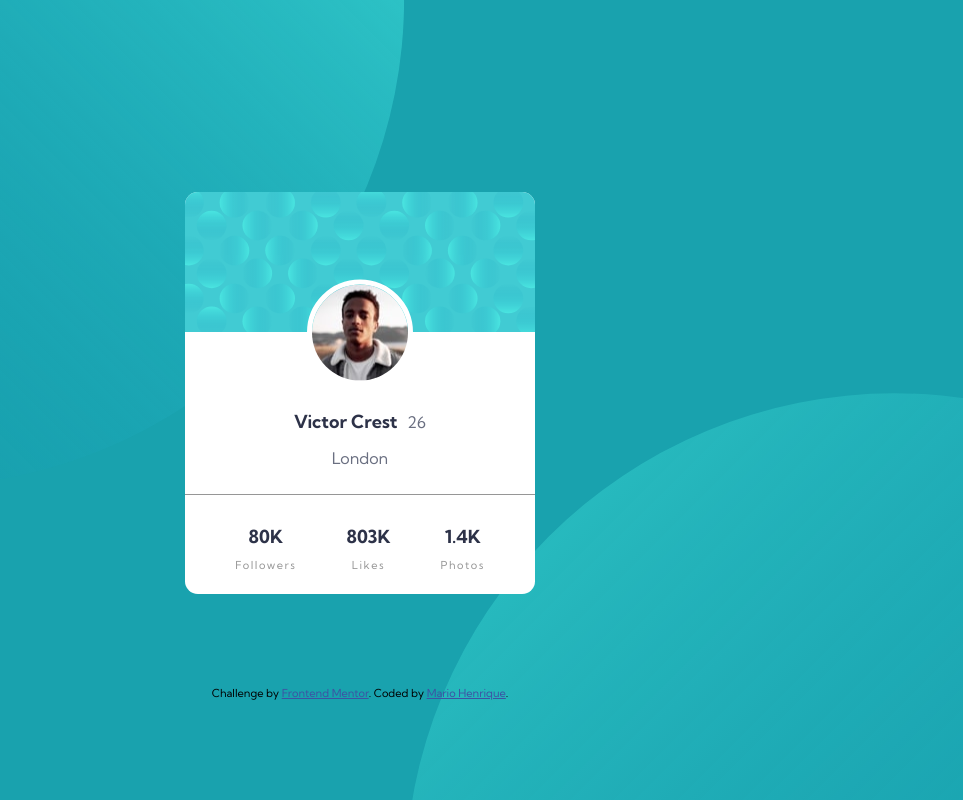
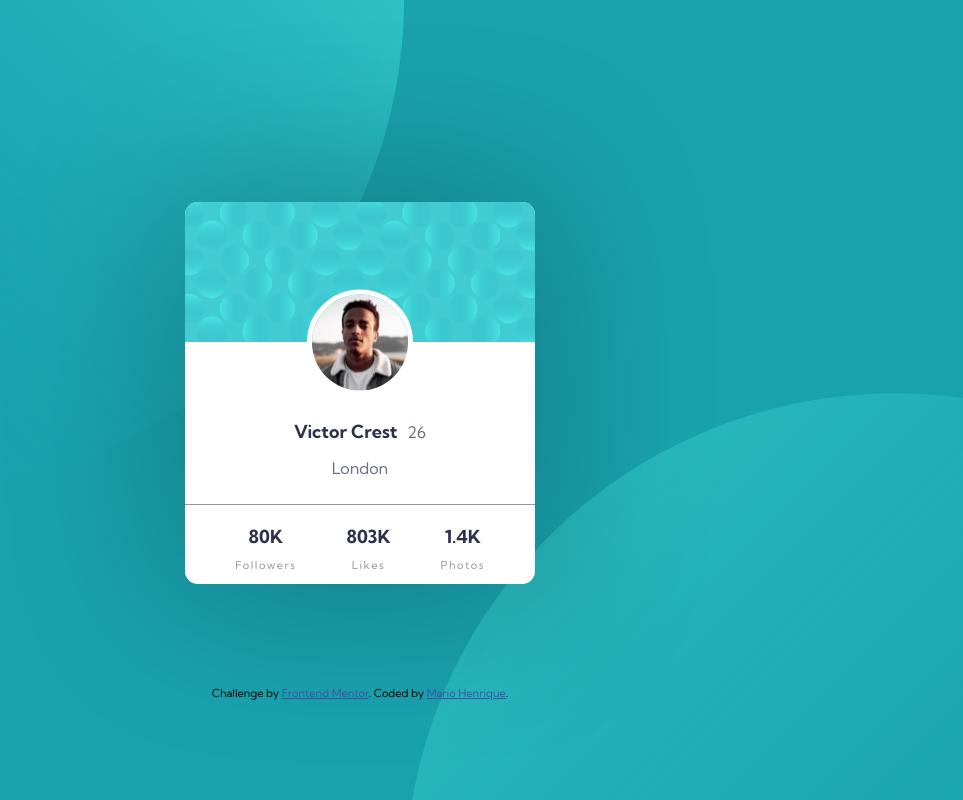
Before and after one commit to Mario-hs/profile-card-component, a plain HTML site: page index.html in a window 1280 px wide. Shown: the whole page, without its empty margins (280-1243 px from the left). Drawn offline with Linux system fonts and the light colour scheme.

Commit message:
commit final

```diff
--- a/style.css
+++ b/style.css
@@ -62,6 +62,7 @@ body::after {
     display: flex;
     flex-direction: column;
     align-items: center;
+    box-shadow: 0 0 10rem 0.8rem rgb(0 0 0 / 25%);
 }
 
 .header img {
@@ -96,7 +97,7 @@ body::after {
 .account-data {
     display: flex;
     width: 100%;
-    height: 50px;
+    height: 30px;
     justify-content: space-evenly;
     border-top: solid 1px var(--neutral-dark-gray);
     transform: translateY(-50px);
@@ -105,7 +106,7 @@ body::after {
 
 .account-data div {
     text-align: center;
-    padding-top: 30px;
+    padding-top: 20px;
 }
 
 .account-data p {
```
